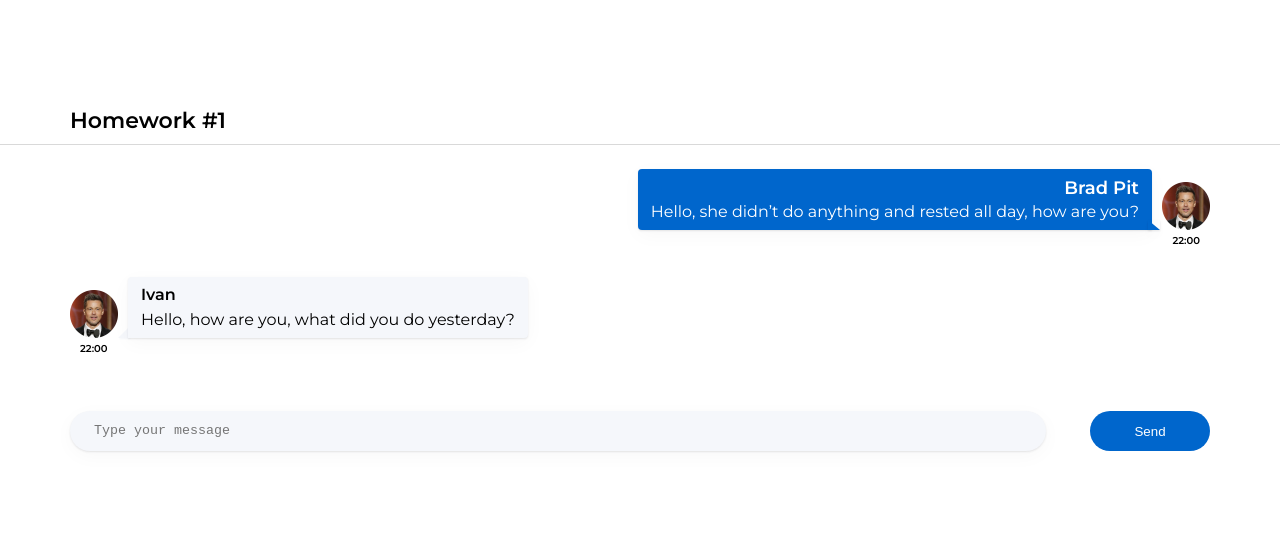
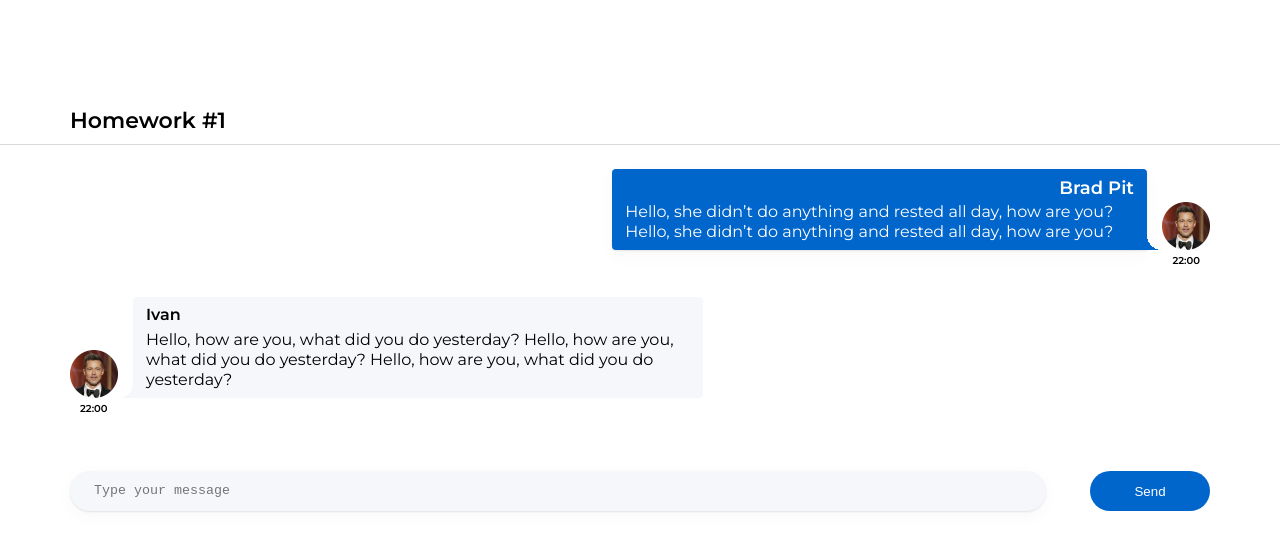
Before and after one commit to TatyanaNem/hws2, a React (Create React App) app: page /#/ in a window 1280 px wide. Shown: the top 550 px of the page. Built offline with nearby package versions, Linux system fonts and the light colour scheme.

Commit message:
corrected css styles for HW1

```diff
--- a/src/s2-homeworks/hw01/HW1.tsx
+++ b/src/s2-homeworks/hw01/HW1.tsx
@@ -38,7 +38,7 @@ export const message0: MessageType = {
         name: 'Brad Pit',  // можно менять
     },
     message: {
-        text: 'Hello, she didn’t do anything and rested all day, how are you?', // можно менять
+        text: 'Hello, she didn’t do anything and rested all day, how are you? Hello, she didn’t do anything and rested all day, how are you?', // можно менять
         time: '22:00', // можно менять
     },
 }
@@ -49,7 +49,7 @@ export const friendMessage0: MessageType = {
         name: 'Ivan', // можно менять
     },
     message: {
-        text: 'Hello, how are you, what did you do yesterday?', // можно менять
+        text: 'Hello, how are you, what did you do yesterday? Hello, how are you, what did you do yesterday? Hello, how are you, what did you do yesterday?', // можно менять
         time: '22:00', // можно менять
     },
 }
--- a/src/s2-homeworks/hw01/friend-message/FriendMessage.module.css
+++ b/src/s2-homeworks/hw01/friend-message/FriendMessage.module.css
@@ -19,26 +19,17 @@
 .friendText {
     display: flex;
     flex-direction: column;
-    position: relative;
+    min-width: 150px;
+    max-width: 50%;
     padding: 8px 13px;
-    margin-left: 10px;
     border-radius: 4px 4px 4px 0;
     background-color: #F5F7FB;
-    box-shadow: 0 5px 20px rgba(29, 33, 38, 0.03), 0 1px 2px rgba(29, 33, 38, 0.1);
 }
 
-.friendText:after {
-    content: "";
-    z-index: -2;
-    position: absolute;
-    bottom: 0;
-    left: -10px;
-    width: 0;
-    height: 0;
-    border-style: solid;
-    border-width: 0 0 10px 10px;
-    border-color: transparent transparent #f5f7fb transparent;
-    box-shadow: 2px 1px 2px #f5f7fb;
+.angle {
+    width: 15px;
+    height: 15px;
+    background: radial-gradient(circle at top left, rgba(0, 0, 0, 0) 15px, rgba(245,247,251,1) 0);
 }
 
 .friendName {
@@ -50,6 +41,8 @@
 }
 
 .friendMessageText {
+    word-break: break-word;
+    white-space: break-spaces;
     font-family: 'Montserrat', sans-serif;
     font-weight: 400;
     font-size: 16px;
--- a/src/s2-homeworks/hw01/friend-message/FriendMessage.tsx
+++ b/src/s2-homeworks/hw01/friend-message/FriendMessage.tsx
@@ -23,23 +23,21 @@ const FriendMessage = (props: FriendMessagePropsType) => {
                 <img
                     id={'hw1-friend-avatar-' + props.message.id}
                     src={props.message.user.avatar}
+                    alt={'user avatar'}
                 />
+                <div className={s.angle}></div>
                 <div className={s.friendText}>
                     <div
                         id={'hw1-friend-name-' + props.message.id}
                         className={s.friendName}
                     >
-                        {/*создаёт студент*/}
                         {props.message.user.name}
-                        {/**/}
                     </div>
                     <pre
                         id={'hw1-friend-text-' + props.message.id}
                         className={s.friendMessageText}
                     >
-                        {/*создаёт студент*/}
                         {props.message.message.text}
-                        {/**/}
                     </pre>
                 </div>
             </div>
--- a/src/s2-homeworks/hw01/message/Message.module.css
+++ b/src/s2-homeworks/hw01/message/Message.module.css
@@ -21,25 +21,17 @@
 .text {
     display: flex;
     flex-direction: column;
-    position: relative;
-    padding: 8px 13px;
-    margin-right: 10px;
+    padding: 8px 13px;min-width: 150px;
+    max-width: 50%;
     background-color: #0066cc;
     box-shadow: 0 5px 20px rgba(29, 33, 38, 0.03), 0 1px 2px rgba(29, 33, 38, 0.1);
     border-radius: 4px 4px 0 4px;
 }
 
-.text:after {
-    content: "";
-    position: absolute;
-    bottom: 0;
-    right: -8px;
-    width: 0;
-    height: 0;
-    border-style: solid;
-    border-width: 10px 0 0 12px;
-    border-color: transparent transparent transparent #0066cc;
-    box-shadow: 0px 5px 20px rgba(29, 33, 38, 0.03), 0px 1px 2px rgba(29, 33, 38, 0.1);
+.angle {
+    width: 15px;
+    height: 15px;
+    background: radial-gradient(circle at top right, rgba(0, 0, 0, 0) 15px, rgba(0,102,204,1) 0);
 }
 
 .name {
@@ -51,6 +43,8 @@
 }
 
 .messageText {
+    word-break: break-word;
+    white-space: break-spaces;
     font-family: 'Montserrat', sans-serif;
     font-weight: 400;
     font-size: 16px;
--- a/src/s2-homeworks/hw01/message/Message.tsx
+++ b/src/s2-homeworks/hw01/message/Message.tsx
@@ -21,10 +21,9 @@ const Message = (props: MessagePropsType) => {
             <div className={s.imageAndText}>
                 <img
                     id={'hw1-avatar-' + props.message.id}
-                    // создаёт студент
                     src={props.message.user.avatar}
-                    //
                 />
+                <div className={s.angle}></div>
                 <div className={s.text}>
                     <div id={'hw1-name-' + props.message.id} className={s.name}>
                         {/*создаёт студент*/}
```
